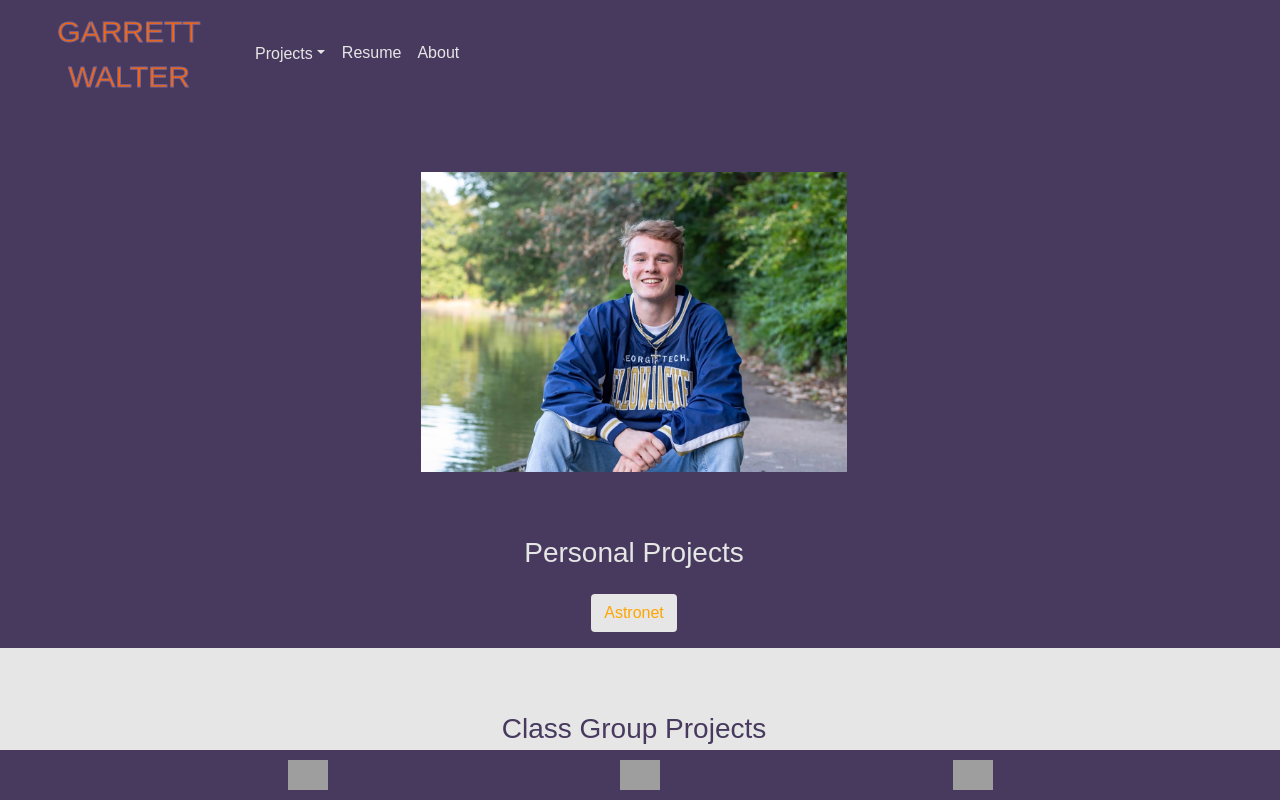
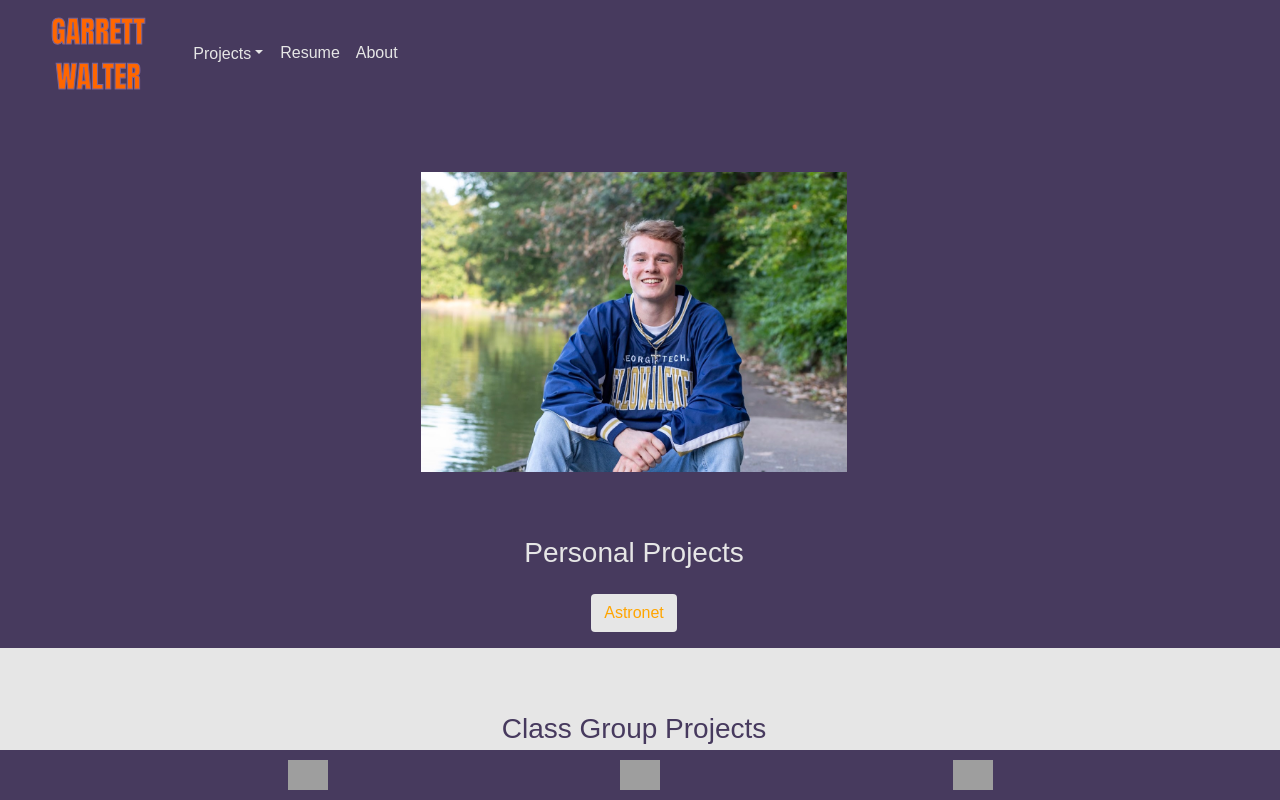
Before and after one commit to garrettwalter/reactPortfolio, a React (Create React App) app: page / in a window 1280 px wide. Shown: the top 800 px of the page. Built offline with nearby package versions, Linux system fonts and the light colour scheme; grey boxes are pictures that could not be loaded.

Commit message:
logo font

```diff
--- a/src/index.css
+++ b/src/index.css
@@ -17,7 +17,7 @@ body {
 .logo {
   color: rgb(255, 102, 0);
   font-size: 30px;
-  font-family: Trattatello, fantasy;
+  font-family: Impact, Haettenschweiler, 'Arial Narrow Bold', sans-serif, fantasy;
   -webkit-text-stroke-width: 1px;
   -webkit-text-stroke-color: rgb(122, 100, 150);
   padding: 0;
```
Also changed, not shown: 1 other file (tests, documents, lock files or other folders).
